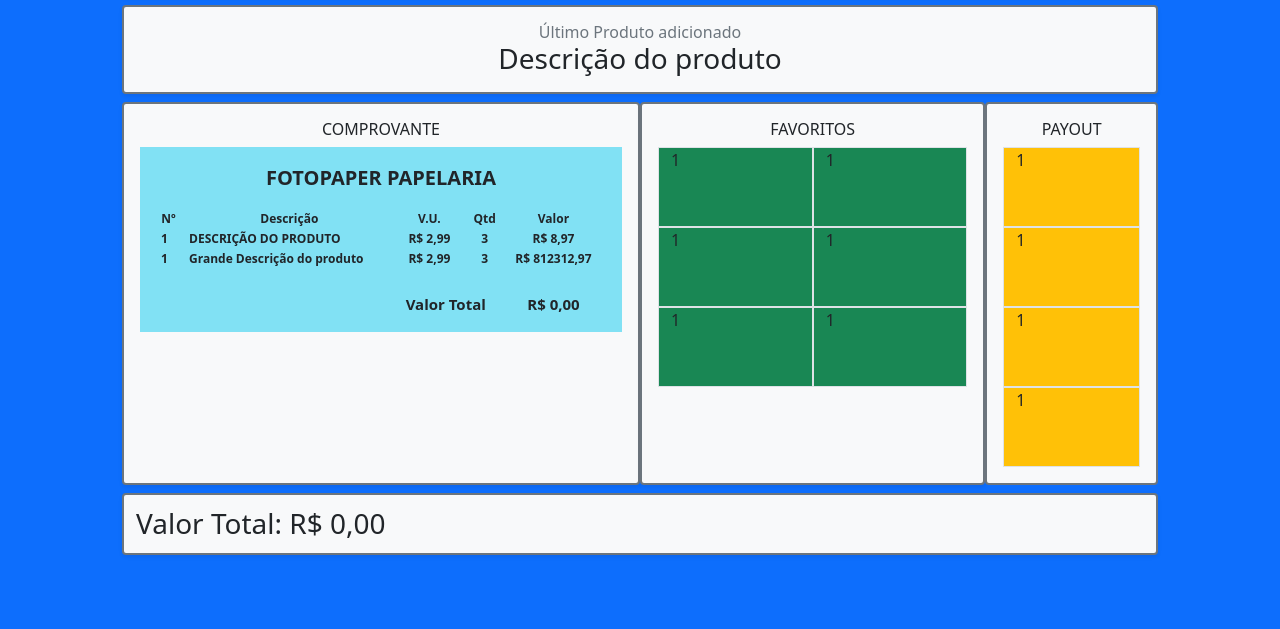
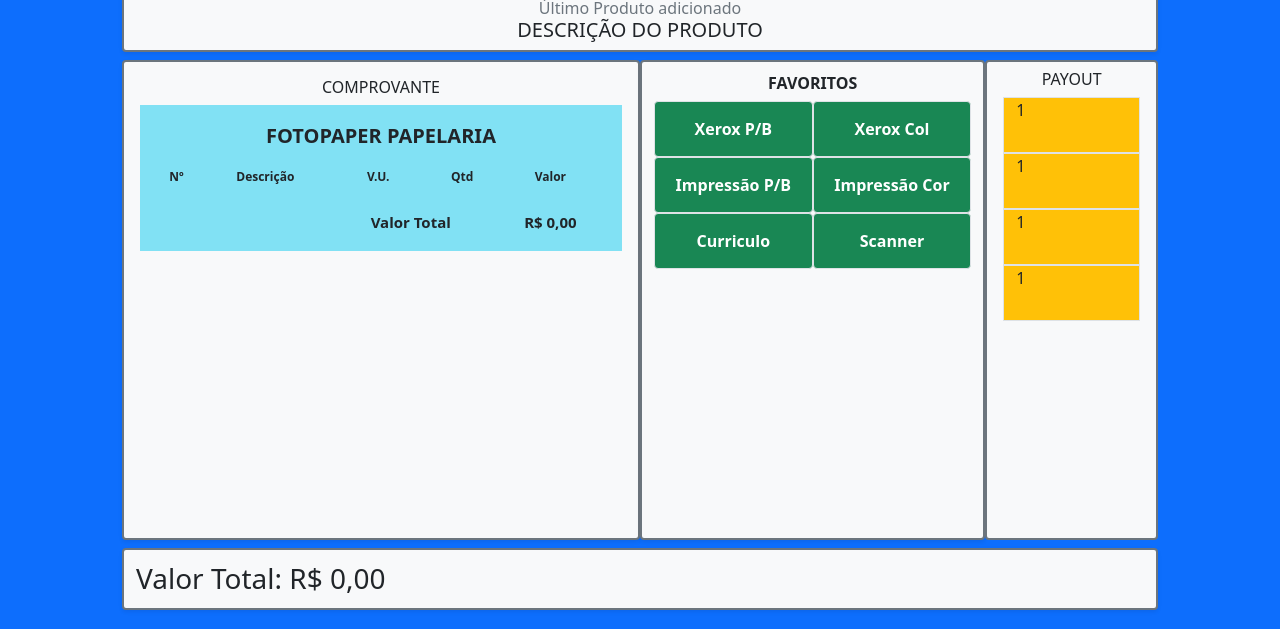
Before and after one commit to rafadtsilva/pontoDeVendas, a plain HTML site: page index.html in a window 1280 px wide. Shown: the part 171-800 px from the top of the page. Drawn offline with nearby package versions, Linux system fonts and the light colour scheme.

Commit message:
INTERFACE: QUASE FINALIZADO A INTERFACE, ESTAREI MIGRANDO AGORA PARA A IMPLEMENTAÇÃO DE UM PEQUENO BANCO DE DADOS

```diff
--- a/index.html
+++ b/index.html
@@ -14,11 +14,11 @@
 
 
 </head>
-<body class="mt-3 bg-primary ">
+<body class="mt-2 bg-primary ">
 
   <div id="container" class="container-lg px-5">
 
-    <h1 class="py-2 text-center text-white">FOTOPAPER PDV</h1>
+    <h1 class="py-1 text-center text-white">FOTOPAPER PDV</h1>
 
     <form id="purchase-data" action="#">
 
@@ -40,9 +40,9 @@
           <input id="ok" type="submit" value="ok" class="btn btn-success">
         </div>
 
-        <div class="col-12 py-3 mt-2 bg-light border border-secondary border-2 rounded shadow-sm">
-          <h6 class="text-secondary m-0 p-0 text-center">Último Produto adicionado</h6>
-          <h3 id="showDescription" class="text-center m-0 p-0">Descrição do produto</h3>
+        <div class="col-12 py-2 mt-2 bg-light border border-secondary border-2 rounded shadow-sm">
+          <h6 class="text-secondary m-0 p-0 text-center fs-6">Último Produto adicionado</h6>
+          <h3 id="showDescription" class="text-center m-0 p-0 text-uppercase fs-5 fs-md-3">Descrição do produto</h3>
 
         </div>
 
@@ -71,20 +71,7 @@
             </thead>
 
             <tbody id="nota-body">
-              <tr>
-                <td class="pe-3">1</td>
-                <td id="description" class="text-start">Descrição do produto</td>
-                <td class="px-2">R$ 2,99</td>
-                <td>3</td>
-                <td>R$ 8,97</td>
-              </tr>
-              <tr>
-                <td class="pe-3">1</td>
-                <td class="text-start"><span>Grande Descrição do produto</span></td>
-                <td class="px-2">R$ 2,99</td>
-                <td>3</td>
-                <td>R$ 812312,97</td>
-              </tr>
+
             </tbody>
 
             <tfoot>
@@ -101,21 +88,21 @@
       </div>
 
 
-      <div id="best" class="col col-md-4 mt-2 mt-md-0 bg-light rounded border border-secondary border-2 shadow-sm">
-        <div class="row justify-content-evenly p-3">
-          <h6 id="teste" class="text-center">FAVORITOS</h6>
-          <div class="best-itens col-2 col-md-6 bg-success border">1</div>
-          <div class="best-itens col-2 col-md-6 bg-success border">1</div>
-          <div class="best-itens col-2 col-md-6 bg-success border">1</div>
-          <div class="best-itens col-2 col-md-6 bg-success border">1</div>
-          <div class="best-itens col-2 col-md-6 bg-success border">1</div>
-          <div class="best-itens col-2 col-md-6 bg-success border">1</div>
+      <div id="best" class="col col-md-4 mt-2 p-2 mt-md-0 bg-light rounded border border-secondary border-2 shadow-sm">
+        <h6 id="teste" class="text-center pt-1 fw-bold">FAVORITOS</h6>
+        <div class="row px-3 align-self-center justify-content-center">
+          <div class="best-itens col-4 col-md-6 border text-white fw-bold d-flex align-items-center justify-content-center btn btn-success">Xerox P/B</div>
+          <div class="best-itens col-4 col-md-6 border text-white fw-bold d-flex align-items-center justify-content-center btn btn-success">Xerox Col</div>
+          <div class="best-itens col-4 col-md-6 border text-white fw-bold d-flex align-items-center justify-content-center btn btn-success">Impressão P/B</div>
+          <div class="best-itens col-4 col-md-6 border text-white fw-bold d-flex align-items-center justify-content-center btn btn-success">Impressão Cor</div>
+          <div class="best-itens col-4 col-md-6 border text-white fw-bold d-flex align-items-center justify-content-center btn btn-success">Curriculo</div>
+          <div class="best-itens col-4 col-md-6 border text-white fw-bold d-flex align-items-center justify-content-center btn btn-success">Scanner</div>
         </div>
       </div>
 
       <div id="payout" class="col-12 col-lg-2 mt-2 mt-lg-0 bg-light rounded border border-secondary border-2 ">
-        <div class="row flex-row justify-content-evenly p-3">
-          <h6 class="text-center">PAYOUT</h6>
+        <h6 class="text-center pt-2">PAYOUT</h6>
+        <div class="row flex-row justify-content-evenly px-3 pb-2">
           <div class="pay-options col-3 col-lg-12 bg-warning border">1</div>
           <div class="pay-options col-3 col-lg-12 bg-warning border">1</div>
           <div class="pay-options col-3 col-lg-12 bg-warning border">1</div>
@@ -123,7 +110,10 @@
         </div>
       </div>
 
-      <div class="col-12 p-2 mt-2 bg-light border border-secondary border-2 rounded shadow-sm align-self-center">
+    </div>
+    <div id="row3" class="row mx-1 my-1">
+
+      <div class="col-12 p-2 mt-0 bg-light border border-secondary border-2 rounded shadow-sm align-self-center">
         <h3 class="m-1">Valor Total: <span id="total-value">R$ 0,00</span></h3>
       </div>
 
--- a/style.css
+++ b/style.css
@@ -3,7 +3,7 @@
 } */
 
 #container {
-  height: 90vh;
+  height: 95vh;
   /* max-width: 1200px; */
   /* min-width: 680px; */
 }
@@ -20,7 +20,7 @@
 }
 
 #row2 {
-  height: 55vh;
+  height: 60vh;
 }
 
 table {
@@ -48,11 +48,20 @@
 }
 
 #best .row .best-itens, #payout .row .pay-options {
-  height: 10vh;
+  height: 7vh;
 }
 
 @media (max-width: 768px) {
   table {
     /* font-size: 13px; */
   }
+
+  #row1 input, button {
+    height: 50px;
+    font-size: 15px;
+  }
+
+  #row2 {
+    height: 63vh;
+  }
 }
```
